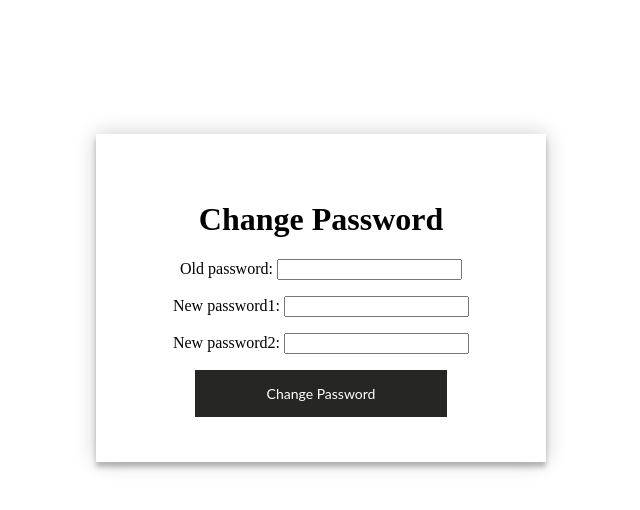
After one commit to tandukar/Tour, a Django app: page /user/password/ in a window 1280 px wide. The commit adds this page. Shown: the top 510 px of the page, without its empty margins (319-959 px from the left). Run offline with Django 3.2, Linux system fonts and the light colour scheme; a user stored in the database is signed in.

Commit message:
Update to profile
Added update password feature.
Updated nav bar for each users.

```diff
--- a/TourM/templates/ad_home.html
+++ b/TourM/templates/ad_home.html
@@ -63,6 +63,7 @@
                 <li><a class="active" href="#home">Home</a></li>
                 <li><a href="#something">something</a></li>
                 <li><a href="#something">something</a></li>
+                <li><a href="{%url 'homepage'%}">back</a></li>
                 <li><a href="{%url 'logout'%}">logout</a></li>
             </ul>
         </div>
--- a/TourM/templates/home.html
+++ b/TourM/templates/home.html
@@ -27,7 +27,7 @@
     <br> {% if post.pack_img%}
     <img src=" {{post.pack_img.url }}" width="400px"><br> {%endif%}
     <b><a href="{% url 'pack_detailView' post.pk %}">{{post.title}}</a></b>
-    <br> Description: A Trip to {{post.title}}, for {{post.days} days<a href="{% url 'pack_detailView' post.pk %}">Read more...</a>
+    <br> Description: A Trip to {{post.title}}, for {{post.days}} days<a href="{% url 'pack_detailView' post.pk %}">Read more...</a>
 
     <br> Days: <b>{{post.days}}</b>
     <br> <b>Price: Rs. {{post.price}}</b>
--- /dev/null
+++ b/user/forms.py
@@ -0,0 +1,39 @@
+from django import forms
+from django.contrib.auth.models import User
+from django.contrib.auth.forms import UserChangeForm,PasswordChangeForm
+
+
+
+class EditProfileForm(UserChangeForm):
+     email=forms.EmailField(widget=forms.EmailInput(attrs={'class': 'form-control'}))
+     first_name=forms.CharField(max_length=30 ,widget=forms.TextInput(attrs={'class': 'form-control'}))
+     last_name=forms.CharField(max_length=30 ,widget=forms.TextInput(attrs={'class': 'form-control'}))
+     username=forms.CharField(max_length=30 ,widget=forms.TextInput(attrs={'class': 'form-control'}))
+    #  last_login=forms.CharField(max_length=100,widget=forms.TextInput(attrs={'class': 'form-control'}))
+    #  is_superuser=forms.CharField(max_length=100,widget=forms.CheckboxInput(attrs={'class': 'form-check'}))
+    #  is_staff=forms.CharField(max_length=100,widget=forms.CheckboxInput(attrs={'class': 'form-check'}))
+    #  is_active=forms.CharField(max_length=100,widget=forms.CheckboxInput(attrs={'class': 'form-check'}))
+    #  data_joined=forms.CharField(max_length=100,widget=forms.TextInput(attrs={'class': 'form-control'}))
+
+
+
+     class Meta:
+         model = User
+         fields = ('username', 'first_name', 'last_name', 'email','password' )
+
+
+
+
+
+class PasswordChangedForm(PasswordChangeForm):
+     old_password=forms.CharField(max_length=30 ,widget=forms.PasswordInput(attrs={'class': 'form-control', 'type': 'password'}))
+     new_password1=forms.CharField(max_length=30 ,widget=forms.PasswordInput(attrs={'class': 'form-control' , 'type': 'password'}))
+     new_password2=forms.CharField(max_length=30 ,widget=forms.PasswordInput(attrs={'class': 'form-control' , 'type': 'password'}))
+
+
+
+
+
+     class Meta:
+         model = User
+         fields = ('old_password', 'new_password1', 'new_password2' )
--- /dev/null
+++ b/user/templates/registration/change_password.html
@@ -0,0 +1,58 @@
+<!DOCTYPE html>
+<html lang="en">
+
+<head>
+    <meta charset="UTF-8">
+    <meta http-equiv="X-UA-Compatible" content="IE=edge">
+    <meta name="viewport" content="width=device-width, initial-scale=1.0">
+    <title>Document</title>
+</head>
+<style>
+    .Change-form {
+        width: 500px;
+        padding: 10% 0 0;
+        margin: auto;
+        text-align: center;
+    }
+
+    .form {
+        position: relative;
+        z-index: 1;
+        background: #FFFFFF;
+        max-width: 360px;
+        margin: 0 auto 100px;
+        padding: 45px;
+        text-align: center;
+        box-shadow: 0 0 20px 0 rgba(0, 0, 0, 0.2), 0 5px 5px 0 rgba(0, 0, 0, 0.24);
+    }
+
+    button {
+        font-family: "Lato", sans-serif;
+        background: #262725;
+        width: 70%;
+        border: 0;
+        padding: 15px;
+        color: #FFFFFF;
+        font-size: 14px;
+        cursor: pointer;
+    }
+</style>
+
+<body>
+
+
+
+
+    <div class="Change-form">
+        <div class="form">
+            <h1>Change Password</h1>
+            <form class="login" method="POST">
+                {%csrf_token%} {{form.as_p}}
+                <button>Change Password</button>
+
+            </form>
+        </div>
+    </div>
+</body>
+
+</html>
--- a/user/templates/registration/edit_profile.html
+++ b/user/templates/registration/edit_profile.html
@@ -22,8 +22,6 @@
         <form method="POST">
             {%csrf_token%} {{form.as_p}}
 
-
-
             <button>Update Profile</button>
 
         </form>
--- a/user/urls.py
+++ b/user/urls.py
@@ -1,7 +1,12 @@
 from django.urls import path
-from .views import UserRegisterView,UserEditView
+from .views import UserRegisterView,UserEditView, PasswordsChangeView
+from django.contrib.auth import views as auth_views
 
 urlpatterns = [
      path('register/', UserRegisterView.as_view(), name="register"),
      path('edit_profile/', UserEditView.as_view(), name="edit_profile"),
+     #  path('password/', auth_views.PasswordChangeView.as_view(template_name = 'registration/change_password.html')),
+     path('password/', PasswordsChangeView.as_view()),
+
+
 ]
--- a/user/views.py
+++ b/user/views.py
@@ -1,7 +1,9 @@
 from django.shortcuts import render
 from django.views import generic
 from django.contrib.auth.forms import UserCreationForm, UserChangeForm
+from django.contrib.auth.views import PasswordChangeView
 from django.urls import reverse_lazy
+from .forms import EditProfileForm,PasswordChangedForm
 # Create your views here.
 
 
@@ -13,10 +15,16 @@ class UserRegisterView(generic.CreateView):
 
 
 class UserEditView(generic.UpdateView):
-    form_class=UserChangeForm
+    form_class= EditProfileForm
     template_name = 'registration/edit_profile.html'
-    success_url = reverse_lazy('homepage')
+
 
 
     def get_object(self):
         return self.request.user
+
+
+class PasswordsChangeView(PasswordChangeView):
+    form_class = PasswordChangedForm
+    template_name = 'registration/change_password.html'
+    success_url = reverse_lazy('homepage')
```
Also changed, not shown: TourM/templates/index.html (+7 -2 lines), db.sqlite3.
